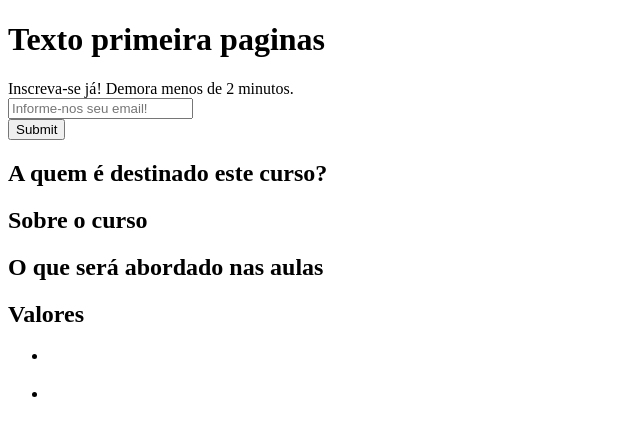
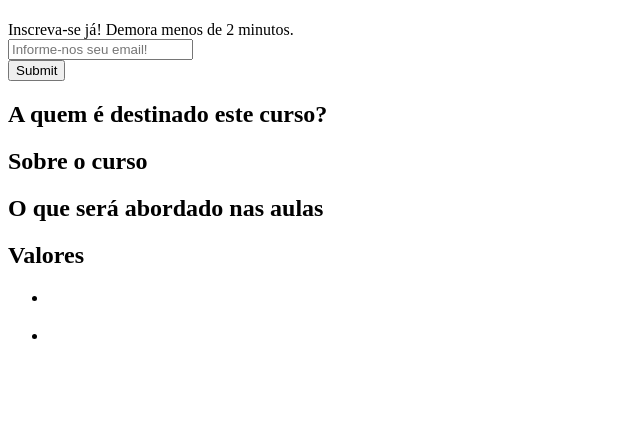
Before and after one commit to Marcicano/Sabaai-Gatsby, a Gatsby site: page /cursos/intro-primeira-pagina in a window 1280 px wide. Shown: the whole page, without its empty margins (0-640 px from the left). Built offline with nearby package versions, Linux system fonts and the light colour scheme; Gatsby itself is replaced by a stand-in of ours.

Commit message:
Update Introducao Pagina Principal “intro-primeira-pagina”

```diff
--- a/markdown/Intro/intro-primeira-pagina.md
+++ b/markdown/Intro/intro-primeira-pagina.md
@@ -1,5 +1,5 @@
 ---
-title: Texto primeira paginas
+texto: texto intro
 ---
 ## Sabaai (สบาย), a Tailândia nas suas mãos!
 
```
